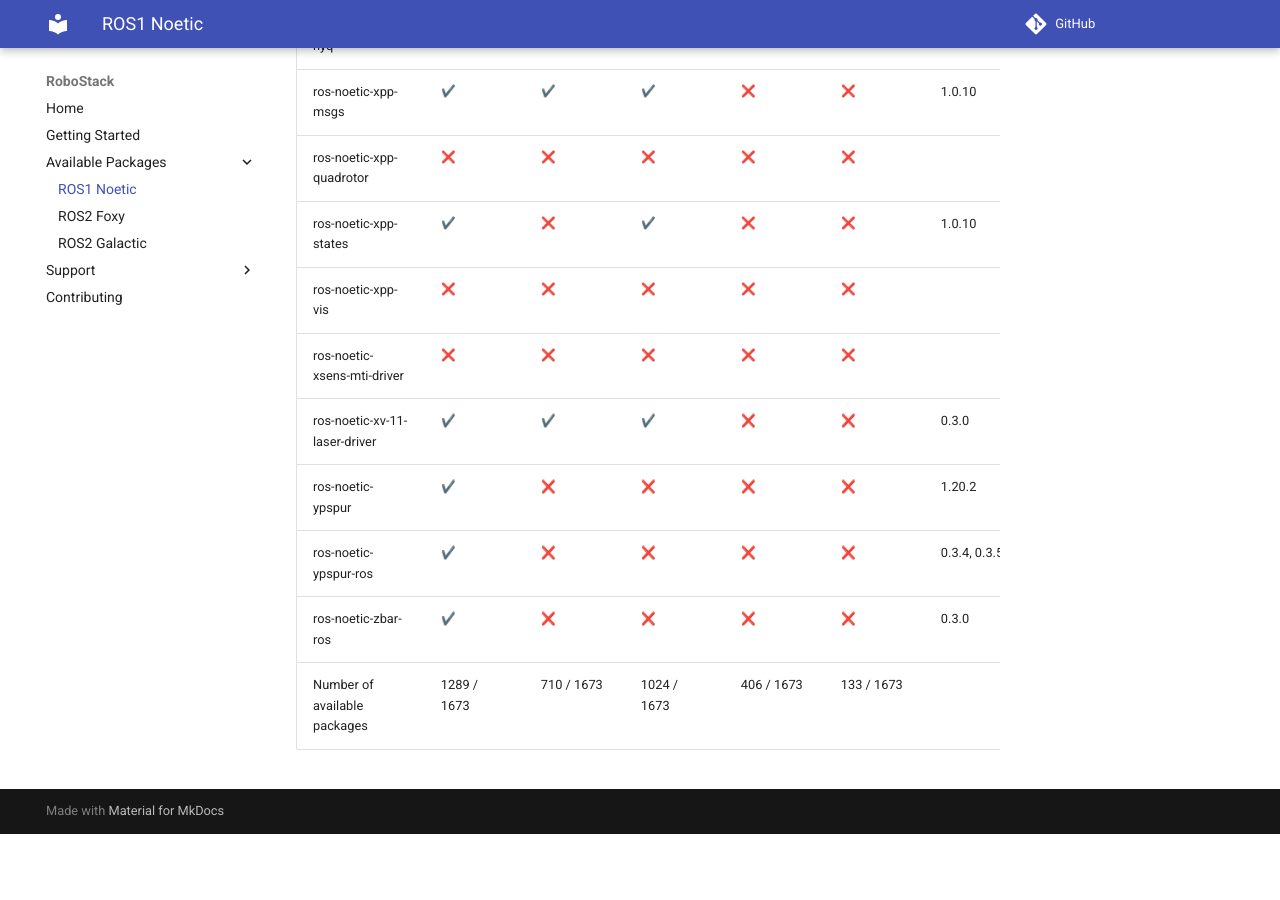
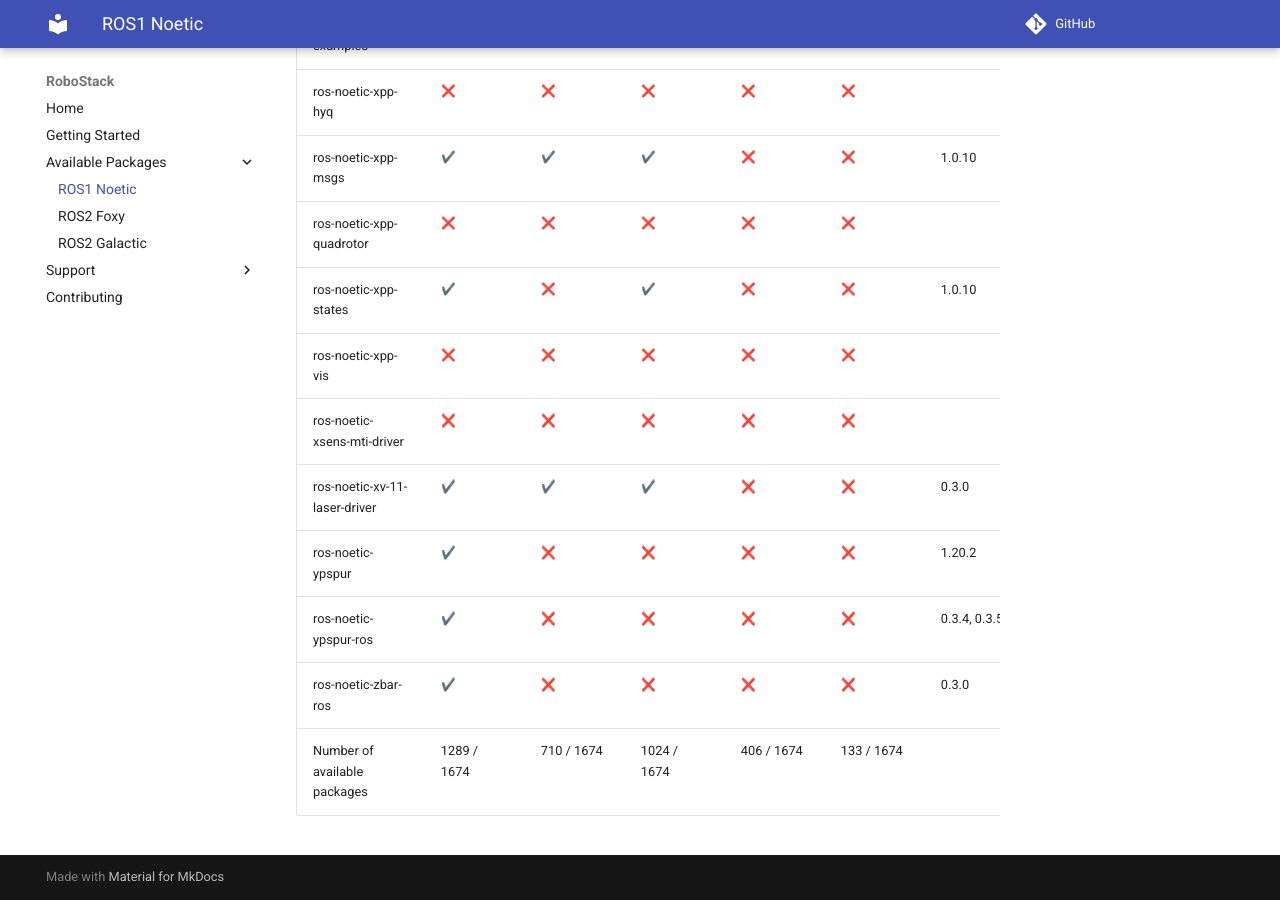
Before and after one commit to RoboStack/robostack.github.io, an MkDocs documentation site: the page built from docs/noetic.md, in a window 1280 px wide and 900 px high, scrolled down 122178 px. Built offline with MkDocs 1.6.1 and Material for MkDocs 9.7.7, drawn with Linux system fonts in a browser that asks for light colours; emoji names are drawn with the system emoji font; comment, search, counter and statistics services are not loaded; before the commit the page ends 123012 px from its top, so only the background shows below that; some of the changed text lies outside the part shown.

Commit message:
Update tables

```diff
--- a/docs/noetic.md
+++ b/docs/noetic.md
@@ -1673,4 +1674,4 @@
 | ros-noetic-ypspur | :heavy_check_mark: { data-sort='1' } | :x: { data-sort='0' } | :x: { data-sort='0' } | :x: { data-sort='0' } | :x: { data-sort='0' } | 1.20.2  |
 | ros-noetic-ypspur-ros | :heavy_check_mark: { data-sort='1' } | :x: { data-sort='0' } | :x: { data-sort='0' } | :x: { data-sort='0' } | :x: { data-sort='0' } | 0.3.4, 0.3.5  |
 | ros-noetic-zbar-ros | :heavy_check_mark: { data-sort='1' } | :x: { data-sort='0' } | :x: { data-sort='0' } | :x: { data-sort='0' } | :x: { data-sort='0' } | 0.3.0  |
-| Number of available packages |  1289 / 1673 | 710 / 1673 | 1024 / 1673 | 406 / 1673 | 133 / 1673 |
+| Number of available packages |  1289 / 1674 | 710 / 1674 | 1024 / 1674 | 406 / 1674 | 133 / 1674 |
```
Also changed, not shown: other parts of docs/noetic.md (+1 -0 lines), docs/galactic.md (+2 -1 lines).
